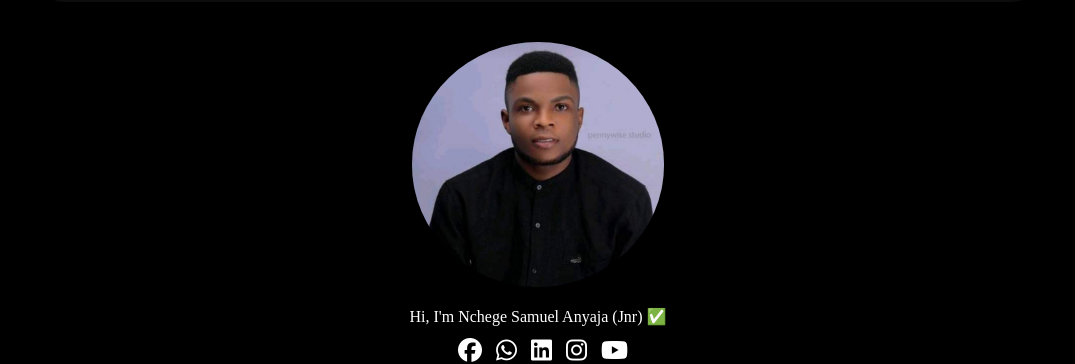
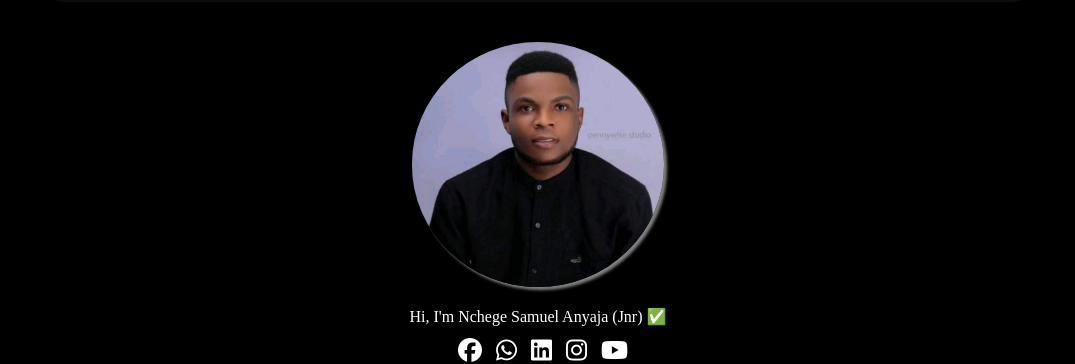
Before and after one commit to samuelnchege/cv, a plain HTML site: page index.html in a window 1280 px wide. In both pictures the pointer is over the picture 639 px from the left and 234 px from the top of the page. Shown: the part 70-434 px from the top of the page, without its empty margins (102-1177 px from the left). Drawn offline with Linux system fonts and the light colour scheme.

Commit message:
box-shadow on profile picture Update style.css

```diff
--- a/style.css
+++ b/style.css
@@ -110,6 +110,9 @@ header{
     width: 20%;
     border-radius: 50%;
 }
+#profilePicture:hover{
+    box-shadow: 3px 3px 3px grey;
+}
 #socialIcon{
     color: white;
     font-size: xx-large;
```
